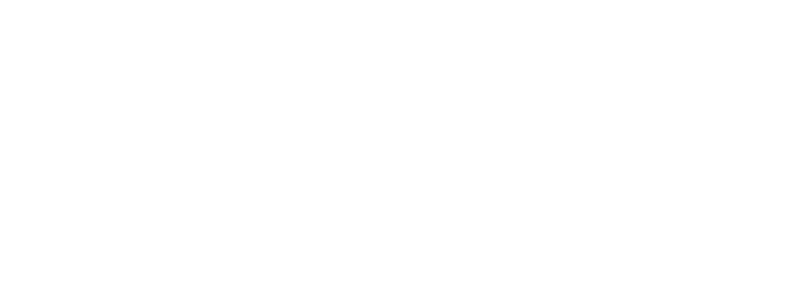
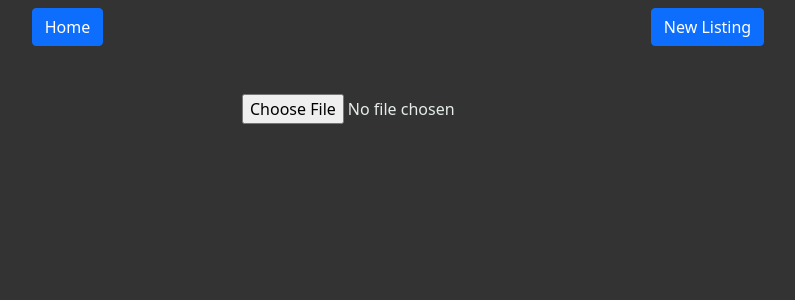
Before and after one commit to brendanfburke/fuzzy-potato, a React (Create React App) app: page /upload_image in a window 1280 px wide. Before the commit this address had no page. Shown: the top 300 px of the page, without its empty margins (242-1037 px from the left). Built offline with nearby package versions, Linux system fonts and the light colour scheme.

Commit message:
added image upload boilerplate

```diff
--- a/src/components/Nav.jsx
+++ b/src/components/Nav.jsx
@@ -5,10 +5,10 @@
 const Nav = () => {
     return (
         <div className="nav-container">
-            <Link to='/' >
+            <Link className="nav-link" to='/' >
                 <Button>Home</Button>
             </Link>
-            <Link to='/new' >
+            <Link className="nav-link" to='/new' >
                 <Button>New Listing</Button>
             </Link>
         </div>
--- a/src/index.js
+++ b/src/index.js
@@ -12,6 +12,7 @@
 import NewListing from './pages/NewListing';
 import Listing from './pages/Listing';
 import NewAccount from './pages/NewAccount'
+import ImageUpload from './pages/ImageUpload';
 
 const root = ReactDOM.createRoot(document.getElementById('root'));
 root.render(
@@ -29,6 +30,7 @@
           <Route path='/create_account' element={<NewAccount />} />
           <Route path='/new' element={<NewListing />} />
           <Route path='/myaccount' element={<UserAccount />} />
+          <Route path='upload_image' element={<ImageUpload />} />
         </Route>
       </Routes>
     </Router>
--- /dev/null
+++ b/src/pages/ImageUpload.jsx
@@ -0,0 +1,11 @@
+import React from "react";
+
+const ImageUpload = () => {
+    return (
+       <form action="">
+           <input type="file" />
+       </form>
+    )
+}
+
+export default ImageUpload
```
Also changed, not shown: src/components/Main.jsx (+44 -0 lines).
